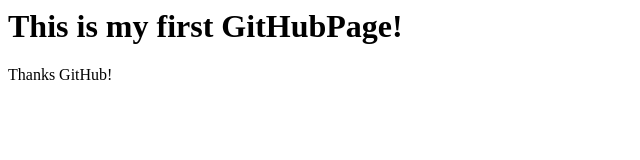
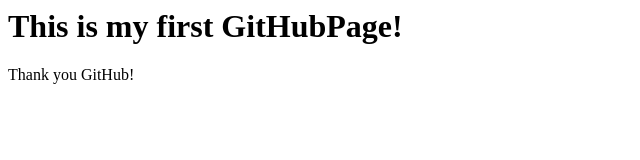
Before and after one commit to sandracostamartins/Scm_repository, a plain HTML site: page index.html in a window 1280 px wide. Shown: the full height of the page, 0-640 px from the left. Drawn offline with Linux system fonts and the light colour scheme.

Commit message:
Update index.html

```diff
--- a/index.html
+++ b/index.html
@@ -1,4 +1,4 @@
 <html>
 <h1> This is my first GitHubPage!</h1>
-  <p> Thanks GitHub!</p>
+  <p> Thank you GitHub!</p>
 </html>
```
